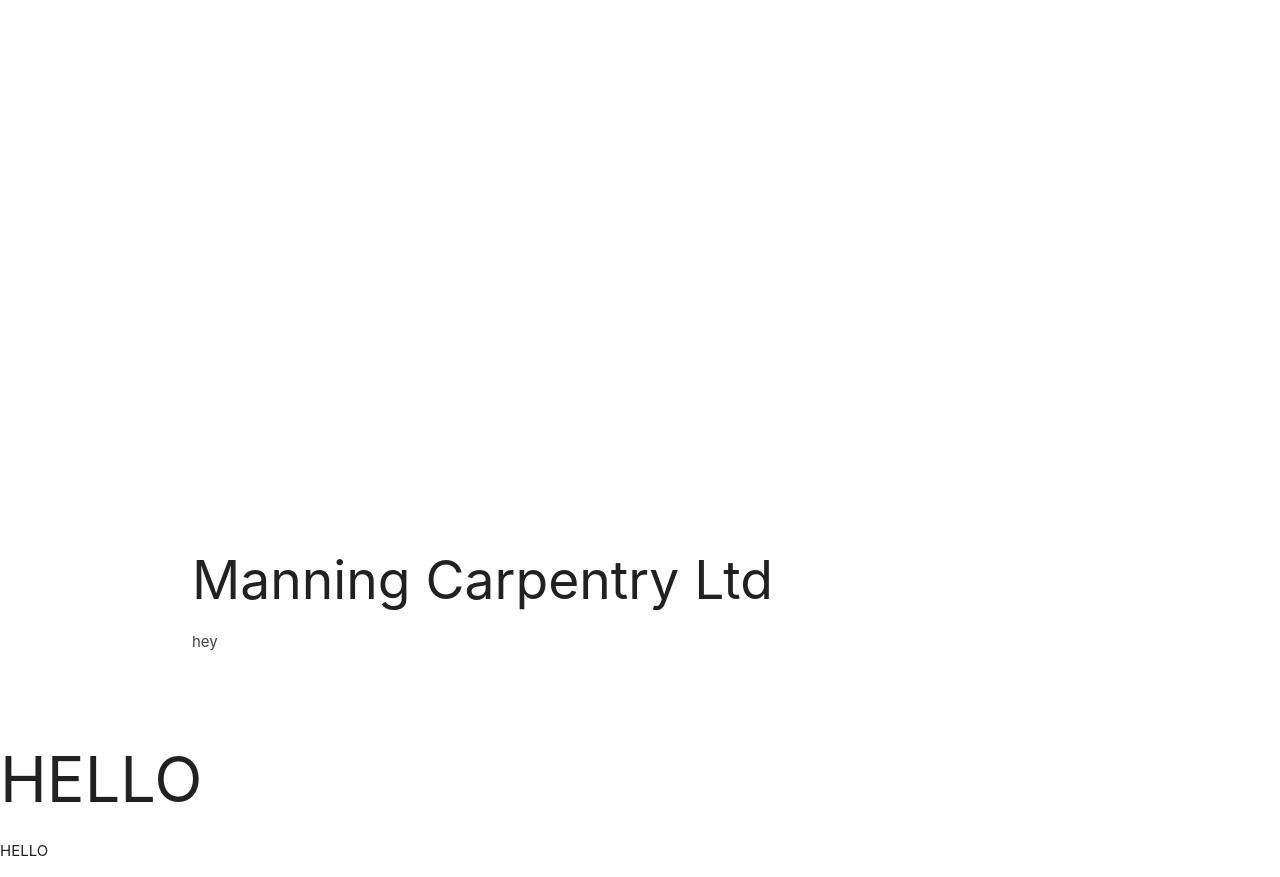
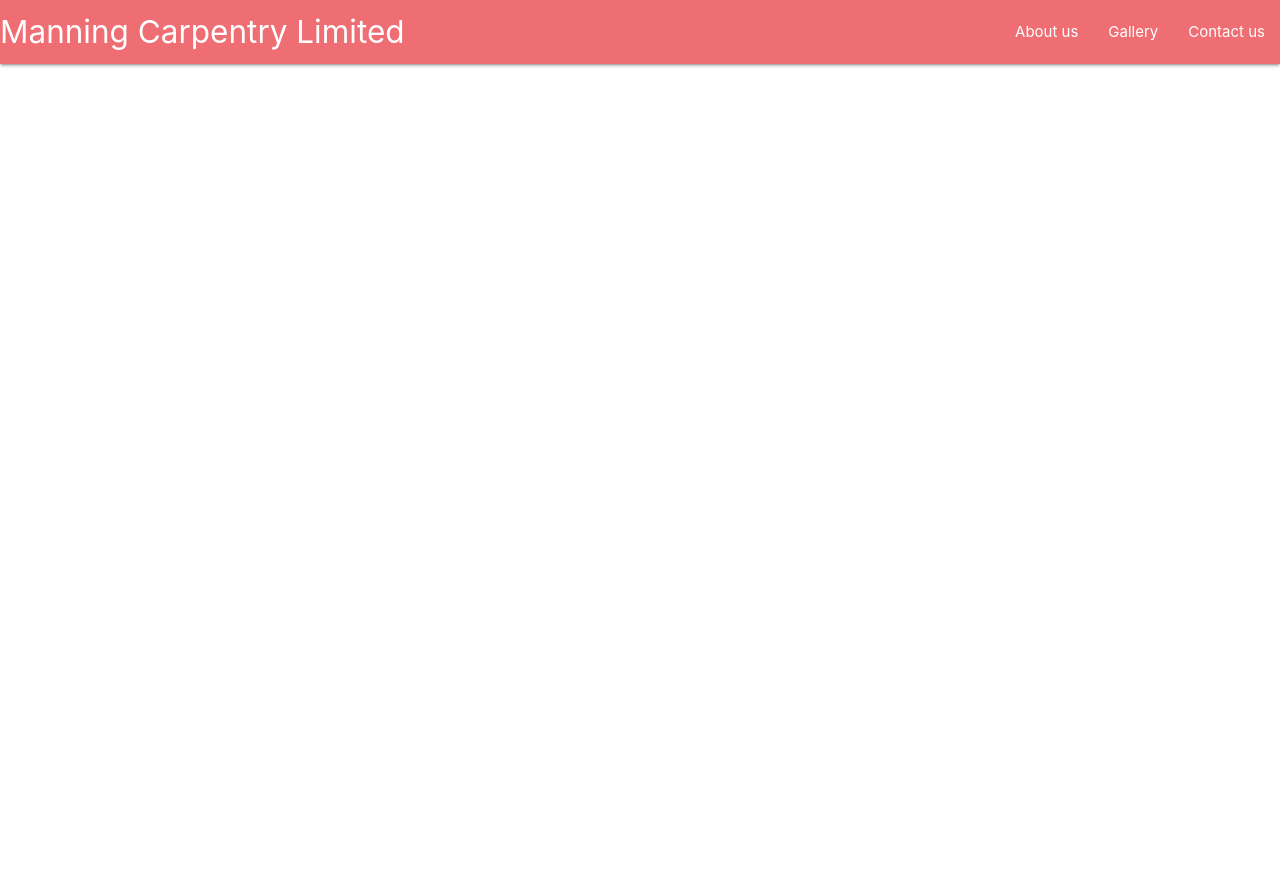
Before and after one commit to Brettplz/brettplz.github.io, a plain HTML site: page index.html in a window 1280 px wide. After the commit the page ends 800 px from the top, so only its background shows below. Drawn offline with nearby package versions, Linux system fonts and the light colour scheme.

Commit message:
creation

```diff
--- a/index.html
+++ b/index.html
@@ -16,25 +16,23 @@
 </head>
 <main>
 
-<!-- Parallax Section -->
-<div class="parallax-container">
-      <div class="parallax"><img src="img/banner.jpg"></div>
+  <nav>
+    <div class="nav-wrapper">
+      <a href="#" class="brand-logo">Manning Carpentry Limited</a>
+      <ul id="nav-mobile" class="right hide-on-med-and-down">
+        <li><a href="about.html">About us</a></li>
+        <li><a href="gallery.html">Gallery</a></li>
+        <li><a href="contact.html">Contact us</a></li>
+      </ul>
     </div>
-
-    <div class="section white">
-      <div class="row container">
-        <h2 class="header">Manning Carpentry Ltd</h2>
-        <p class="grey-text text-darken-3 lighten-3">hey</p>
-        <p class="grey-text text-darken-3 lighten-3"></p>
-
-      </div>
-    </div>
+  </nav>
 
 
 
 
-<h1>HELLO</h1>
-<p>HELLO</p>
+
+<h1></h1>
+<p></p>
 
 <!-- Compiled and minified JavaScript -->
 <script src="https://cdnjs.cloudflare.com/ajax/libs/materialize/1.0.0/js/materialize.min.js"></script>
```
Also changed, not shown: about.html (added), contact.html (added), gallery.html (added).
